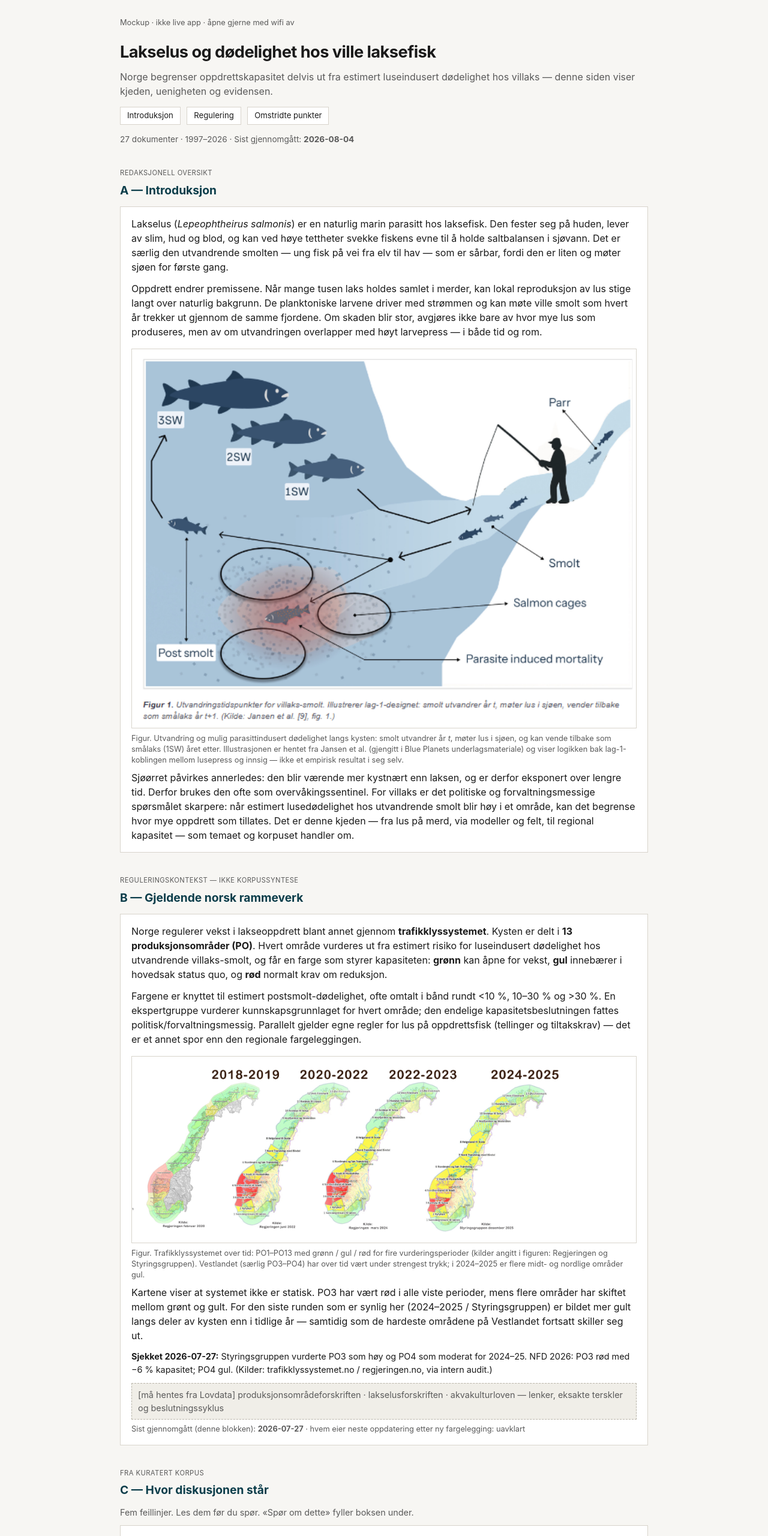
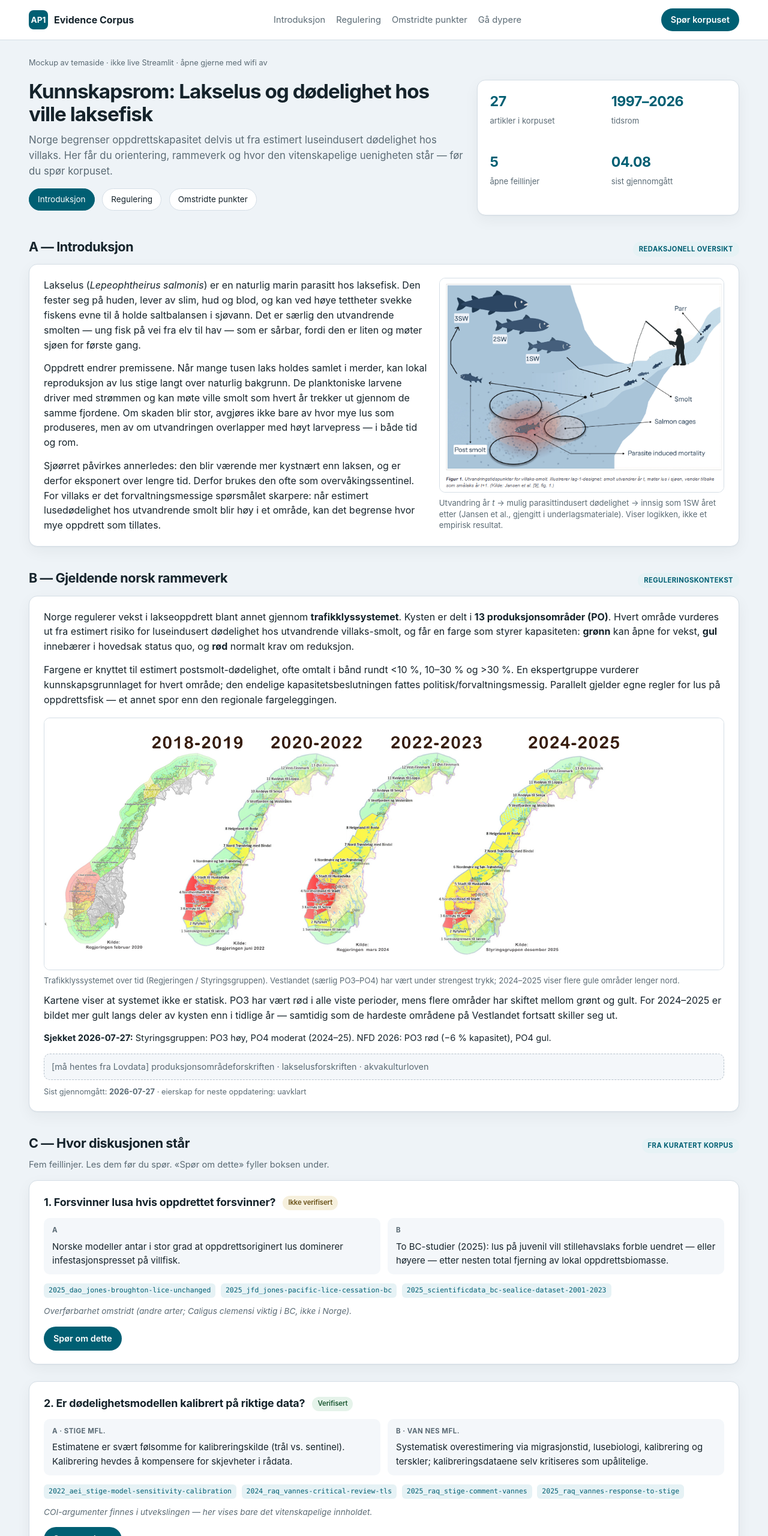
Before and after one commit to hakonbakke/ap1-curated-corpora, a plain HTML site: page mockup/tema-villaks.html in a window 1280 px wide. Shown: the top 2560 px of the page at 60% size. Drawn offline with Linux system fonts and the light colour scheme.

Commit message:
Widen theme mockup toward Bluetalk/AP1 visual language.
Broader layout, teal accent, stats hero, pill ask bar; content spine unchanged.

Co-authored-by: Cursor <cursoragent@cursor.com>

```diff
--- a/mockup/tema-villaks.html
+++ b/mockup/tema-villaks.html
@@ -3,20 +3,23 @@
 <head>
 <meta charset="utf-8">
 <meta name="viewport" content="width=device-width, initial-scale=1">
-<title>Lakselus og dødelighet hos ville laksefisk</title>
+<title>AP1 · Lakselus og dødelighet hos ville laksefisk</title>
 <style>
   :root {
-    --bg: #f7f6f3;
-    --surface: #fff;
-    --ink: #1a1a1a;
-    --muted: #5a5a5a;
-    --line: #d8d4cc;
-    --accent: #0b3d4a;
-    --soft: #f0eee8;
-    --ok: #1e4d2b;
-    --ok-bg: #e7f0e9;
-    --warn: #5a4a1a;
-    --warn-bg: #f3efe3;
+    --bg: #eef3f7;
+    --surface: #ffffff;
+    --ink: #15232b;
+    --muted: #5b6b75;
+    --line: #d5dee6;
+    --accent: #005f73;
+    --accent-soft: #e6f2f5;
+    --soft: #f4f7fa;
+    --ok: #1e5a35;
+    --ok-bg: #e5f3ea;
+    --warn: #6a5218;
+    --warn-bg: #f6f0dd;
+    --radius: 14px;
+    --shadow: 0 1px 2px rgba(21, 35, 43, 0.04), 0 8px 24px rgba(21, 35, 43, 0.05);
   }
   * { box-sizing: border-box; }
   body {
@@ -24,178 +27,389 @@
     font-family: -apple-system, "Segoe UI", Roboto, sans-serif;
     color: var(--ink);
     background: var(--bg);
-    line-height: 1.5;
+    line-height: 1.55;
     font-size: 16px;
   }
   a { color: var(--accent); }
-  .wrap { max-width: 920px; margin: 0 auto; padding: 28px 20px 56px; }
-  h1 { font-size: 1.7rem; margin: 0 0 8px; letter-spacing: -0.02em; }
-  h2 { font-size: 1.2rem; margin: 0 0 12px; color: var(--accent); }
-  h3 { font-size: 1.05rem; margin: 0 0 10px; }
-  p { margin: 0 0 10px; }
-  .muted { color: var(--muted); }
-  .small { font-size: 0.9rem; }
-  .tiny { font-size: 0.8rem; }
+  .topbar {
+    background: var(--surface);
+    border-bottom: 1px solid var(--line);
+    position: sticky;
+    top: 0;
+    z-index: 10;
+  }
+  .topbar-inner {
+    max-width: 1240px;
+    margin: 0 auto;
+    padding: 14px 28px;
+    display: flex;
+    align-items: center;
+    justify-content: space-between;
+    gap: 16px;
+  }
+  .brand {
+    display: flex;
+    align-items: center;
+    gap: 10px;
+    font-weight: 700;
+    color: var(--ink);
+    text-decoration: none;
+  }
+  .brand-mark {
+    width: 32px;
+    height: 32px;
+    border-radius: 8px;
+    background: var(--accent);
+    color: #fff;
+    display: grid;
+    place-items: center;
+    font-size: 0.85rem;
+    font-weight: 700;
+  }
+  .top-nav {
+    display: flex;
+    gap: 18px;
+    flex-wrap: wrap;
+    font-size: 0.92rem;
+  }
+  .top-nav a {
+    color: var(--muted);
+    text-decoration: none;
+  }
+  .top-nav a:hover { color: var(--accent); }
+  .ask-pill {
+    background: var(--accent);
+    color: #fff !important;
+    text-decoration: none;
+    padding: 8px 16px;
+    border-radius: 999px;
+    font-size: 0.9rem;
+    font-weight: 600;
+  }
+  .wrap {
+    max-width: 1240px;
+    margin: 0 auto;
+    padding: 28px 28px 72px;
+  }
   .note {
     font-size: 0.8rem;
     color: var(--muted);
-    margin-bottom: 20px;
+    margin: 0 0 18px;
   }
-  .header { margin-bottom: 28px; }
-  .chips { margin: 14px 0 8px; }
+  .hero {
+    display: grid;
+    grid-template-columns: 1.5fr 0.9fr;
+    gap: 20px;
+    margin-bottom: 28px;
+    align-items: stretch;
+  }
+  @media (max-width: 900px) {
+    .hero { grid-template-columns: 1fr; }
+    .top-nav { display: none; }
+  }
+  .hero-main h1 {
+    font-size: clamp(1.8rem, 2.6vw, 2.35rem);
+    margin: 0 0 10px;
+    letter-spacing: -0.03em;
+    line-height: 1.15;
+  }
+  .hero-main .lede {
+    color: var(--muted);
+    font-size: 1.05rem;
+    max-width: 46rem;
+    margin: 0 0 16px;
+  }
+  .chips { margin: 4px 0 0; }
   .chip {
     display: inline-block;
     text-decoration: none;
     border: 1px solid var(--line);
     background: var(--surface);
     color: var(--ink);
-    padding: 4px 11px;
+    padding: 7px 14px;
+    font-size: 0.85rem;
+    margin: 0 8px 8px 0;
+    border-radius: 999px;
+  }
+  .chip:hover, .chip.on {
+    background: var(--accent);
+    border-color: var(--accent);
+    color: #fff;
+  }
+  .stats {
+    background: var(--surface);
+    border: 1px solid var(--line);
+    border-radius: var(--radius);
+    box-shadow: var(--shadow);
+    padding: 18px 20px;
+    display: grid;
+    grid-template-columns: 1fr 1fr;
+    gap: 14px 10px;
+  }
+  .stat strong {
+    display: block;
+    font-size: 1.45rem;
+    letter-spacing: -0.02em;
+    color: var(--accent);
+  }
+  .stat span {
     font-size: 0.82rem;
-    margin: 0 6px 6px 0;
+    color: var(--muted);
   }
-  .chip:hover { border-color: var(--accent); }
-  .meta { font-size: 0.85rem; color: var(--muted); }
-  .section { margin: 32px 0; }
+  .section { margin: 36px 0; }
+  .section-head {
+    display: flex;
+    align-items: baseline;
+    justify-content: space-between;
+    gap: 12px;
+    margin-bottom: 12px;
+    flex-wrap: wrap;
+  }
+  h2 {
+    font-size: 1.35rem;
+    margin: 0;
+    color: var(--ink);
+    letter-spacing: -0.02em;
+  }
   .tag {
     display: inline-block;
     font-size: 0.7rem;
+    font-weight: 700;
+    letter-spacing: 0.04em;
+    text-transform: uppercase;
+    color: var(--accent);
+    background: var(--accent-soft);
+    padding: 4px 10px;
+    border-radius: 999px;
+  }
+  .card {
+    background: var(--surface);
+    border: 1px solid var(--line);
+    border-radius: var(--radius);
+    box-shadow: var(--shadow);
+    padding: 22px 24px;
+    margin: 0 0 14px;
+  }
+  .muted { color: var(--muted); }
+  .small { font-size: 0.92rem; }
+  .tiny { font-size: 0.8rem; }
+  .prose p { margin: 0 0 14px; }
+  .prose p:last-child { margin-bottom: 0; }
+  .figure { margin: 18px 0 12px; }
+  .figure img {
+    display: block;
+    width: 100%;
+    height: auto;
+    border-radius: 10px;
+    border: 1px solid var(--line);
+    background: #fff;
+  }
+  .figure figcaption {
+    font-size: 0.82rem;
+    color: var(--muted);
+    margin-top: 8px;
+    line-height: 1.4;
+  }
+  .placeholder {
+    background: var(--soft);
+    border: 1px dashed #b7c2cc;
+    color: var(--muted);
+    padding: 10px 12px;
+    margin: 12px 0 0;
+    font-size: 0.9rem;
+    border-radius: 10px;
+  }
+  .debate-grid {
+    display: grid;
+    grid-template-columns: 1fr;
+    gap: 14px;
+  }
+  .card h3 {
+    font-size: 1.12rem;
+    margin: 0 0 12px;
+    letter-spacing: -0.01em;
+  }
+  .cols { display: grid; grid-template-columns: 1fr 1fr; gap: 12px; }
+  @media (max-width: 720px) { .cols { grid-template-columns: 1fr; } }
+  .side {
+    background: var(--soft);
+    padding: 12px 14px;
+    border-radius: 10px;
+    font-size: 0.94rem;
+  }
+  .side-label {
+    font-size: 0.72rem;
+    font-weight: 700;
     text-transform: uppercase;
     letter-spacing: 0.04em;
     color: var(--muted);
     margin-bottom: 6px;
   }
-  .card {
-    background: var(--surface);
-    border: 1px solid var(--line);
-    padding: 16px 18px;
-    margin: 0 0 12px;
-  }
-  .cols { display: flex; gap: 14px; }
-  .cols > * { flex: 1; min-width: 0; }
-  @media (max-width: 720px) { .cols { flex-direction: column; } }
-  .side {
-    background: var(--soft);
-    padding: 10px 12px;
-    font-size: 0.92rem;
-  }
-  .side-label {
-    font-size: 0.72rem;
-    text-transform: uppercase;
-    letter-spacing: 0.04em;
-    color: var(--muted);
-    margin-bottom: 6px;
-  }
-  .papers { margin: 10px 0 8px; }
+  .papers { margin: 12px 0 8px; }
   .paper {
     display: inline-block;
     font-family: ui-monospace, Consolas, monospace;
     font-size: 0.72rem;
-    background: var(--soft);
-    border: 1px solid var(--line);
-    padding: 2px 7px;
+    background: var(--accent-soft);
+    color: var(--accent);
+    border-radius: 6px;
+    padding: 3px 8px;
     margin: 0 4px 4px 0;
   }
   .badge {
     display: inline-block;
     font-size: 0.72rem;
-    padding: 2px 8px;
+    font-weight: 600;
+    padding: 3px 9px;
     margin-left: 8px;
+    border-radius: 999px;
     vertical-align: middle;
   }
   .badge-ok { background: var(--ok-bg); color: var(--ok); }
   .badge-warn { background: var(--warn-bg); color: var(--warn); }
-  .caveat { font-size: 0.85rem; color: var(--muted); font-style: italic; margin: 8px 0 12px; }
+  .caveat {
+    font-size: 0.86rem;
+    color: var(--muted);
+    font-style: italic;
+    margin: 8px 0 14px;
+  }
   .btn {
     appearance: none;
-    border: 1px solid var(--accent);
+    border: 0;
     background: var(--accent);
     color: #fff;
-    padding: 8px 12px;
+    padding: 9px 16px;
     font: inherit;
     font-size: 0.9rem;
+    font-weight: 600;
     cursor: pointer;
+    border-radius: 999px;
   }
-  .btn.ghost { background: #fff; color: var(--accent); }
-  .placeholder {
-    background: var(--soft);
-    border: 1px dashed #b9b5aa;
-    color: var(--muted);
-    padding: 8px 10px;
-    margin: 6px 0;
-    font-size: 0.9rem;
+  .btn.ghost {
+    background: #fff;
+    color: var(--accent);
+    border: 1px solid var(--accent);
   }
-  .bullets { padding-left: 1.2em; margin: 0; }
-  .bullets li { margin-bottom: 8px; }
-  textarea {
-    width: 100%;
-    min-height: 70px;
-    font: inherit;
-    padding: 10px;
-    border: 1px solid var(--line);
-    background: #fff;
-    resize: vertical;
-  }
-  .row { display: flex; flex-wrap: wrap; gap: 10px; align-items: center; margin: 12px 0; }
-  .toggle { display: inline-flex; border: 1px solid var(--line); }
-  .toggle button {
-    border: 0; background: #fff; padding: 7px 12px; font: inherit; cursor: pointer;
-  }
-  .toggle button.on { background: var(--accent); color: #fff; }
-  .answer {
+  .ask-box {
+    display: flex;
+    gap: 10px;
+    align-items: stretch;
     background: var(--surface);
     border: 1px solid var(--line);
-    padding: 14px 16px;
-    margin-top: 10px;
+    border-radius: 999px;
+    padding: 8px 8px 8px 18px;
+    box-shadow: var(--shadow);
+  }
+  .ask-box textarea {
+    flex: 1;
+    border: 0;
+    resize: none;
+    min-height: 44px;
+    max-height: 120px;
+    padding: 10px 0;
+    font: inherit;
+    background: transparent;
+    outline: none;
+  }
+  .ask-box .btn { align-self: center; }
+  .row {
+    display: flex;
+    flex-wrap: wrap;
+    gap: 10px;
+    align-items: center;
+    margin: 14px 0;
+  }
+  .toggle {
+    display: inline-flex;
+    background: var(--soft);
+    border-radius: 999px;
+    padding: 3px;
+  }
+  .toggle button {
+    border: 0;
+    background: transparent;
+    padding: 7px 14px;
+    font: inherit;
+    cursor: pointer;
+    border-radius: 999px;
+    color: var(--muted);
+  }
+  .toggle button.on {
+    background: var(--accent);
+    color: #fff;
+  }
+  .answer {
+    background: var(--soft);
+    border-radius: 12px;
+    padding: 16px 18px;
+    margin-top: 12px;
   }
   .footer {
-    margin-top: 40px;
-    padding-top: 16px;
+    margin-top: 48px;
+    padding-top: 18px;
     border-top: 1px solid var(--line);
     font-size: 0.82rem;
     color: var(--muted);
   }
-  .figure {
-    margin: 16px 0 8px;
+  .two-col {
+    display: grid;
+    grid-template-columns: 1.15fr 0.85fr;
+    gap: 16px;
   }
-  .figure img {
-    display: block;
-    width: 100%;
-    height: auto;
-    border: 1px solid var(--line);
-    background: #fff;
-  }
-  .figure figcaption {
-    font-size: 0.8rem;
-    color: var(--muted);
-    margin-top: 8px;
-    line-height: 1.4;
-  }
-  .prose p { margin: 0 0 12px; }
-  .prose p:last-child { margin-bottom: 0; }
+  @media (max-width: 960px) { .two-col { grid-template-columns: 1fr; } }
 </style>
 </head>
 <body>
+
+<header class="topbar">
+  <div class="topbar-inner">
+    <a class="brand" href="#topp">
+      <span class="brand-mark">AP1</span>
+      <span>Evidence Corpus</span>
+    </a>
+    <nav class="top-nav">
+      <a href="#a">Introduksjon</a>
+      <a href="#b">Regulering</a>
+      <a href="#c">Omstridte punkter</a>
+      <a href="#d">Gå dypere</a>
+    </nav>
+    <a class="ask-pill" href="#d">Spør korpuset</a>
+  </div>
+</header>
+
 <div class="wrap">
+  <p class="note">Mockup av temaside · ikke live Streamlit · åpne gjerne med wifi av</p>
 
-  <p class="note">Mockup · ikke live app · åpne gjerne med wifi av</p>
-
-  <!-- Above the fold -->
-  <header class="header" id="topp">
-    <h1>Lakselus og dødelighet hos ville laksefisk</h1>
-    <p class="muted">Norge begrenser oppdrettskapasitet delvis ut fra estimert luseindusert dødelighet hos villaks — denne siden viser kjeden, uenigheten og evidensen.</p>
+  <section class="hero" id="topp">
+    <div class="hero-main">
+      <h1>Kunnskapsrom: Lakselus og dødelighet hos ville laksefisk</h1>
+      <p class="lede">
+        Norge begrenser oppdrettskapasitet delvis ut fra estimert luseindusert dødelighet hos villaks.
+        Her får du orientering, rammeverk og hvor den vitenskapelige uenigheten står — før du spør korpuset.
+      </p>
       <div class="chips">
-      <a class="chip" href="#a">Introduksjon</a>
+        <a class="chip on" href="#a">Introduksjon</a>
         <a class="chip" href="#b">Regulering</a>
         <a class="chip" href="#c">Omstridte punkter</a>
       </div>
-    <p class="meta">27 dokumenter · 1997–2026 · Sist gjennomgått: <strong>2026-08-04</strong></p>
-  </header>
+    </div>
+    <aside class="stats" aria-label="Korpusstatus">
+      <div class="stat"><strong>27</strong><span>artikler i korpuset</span></div>
+      <div class="stat"><strong>1997–2026</strong><span>tidsrom</span></div>
+      <div class="stat"><strong>5</strong><span>åpne feillinjer</span></div>
+      <div class="stat"><strong>04.08</strong><span>sist gjennomgått</span></div>
+    </aside>
+  </section>
 
   <!-- A -->
   <section class="section" id="a">
-    <p class="tag">Redaksjonell oversikt</p>
+    <div class="section-head">
       <h2>A — Introduksjon</h2>
+      <span class="tag">Redaksjonell oversikt</span>
+    </div>
     <div class="card prose">
+      <div class="two-col">
+        <div>
           <p>
             Lakselus (<em>Lepeophtheirus salmonis</em>) er en naturlig marin parasitt hos laksefisk.
             Den fester seg på huden, lever av slim, hud og blod, og kan ved høye tettheter svekke
@@ -209,30 +423,30 @@
             Om skaden blir stor, avgjøres ikke bare av hvor mye lus som produseres, men av om
             utvandringen overlapper med høyt larvepress — i både tid og rom.
           </p>
-      <figure class="figure">
-        <img src="figur-smolt-lus.png" alt="Skisse: smolt vandrer fra elv til sjø, møter lusetrykk ved oppdrettsmerder, og vender tilbake som 1SW–3SW.">
-        <figcaption>
-          Figur. Utvandring og mulig parasittindusert dødelighet langs kysten: smolt utvandrer år <em>t</em>,
-          møter lus i sjøen, og kan vende tilbake som smålaks (1SW) året etter.
-          Illustrasjonen er hentet fra Jansen et al. (gjengitt i Blue Planets underlagsmateriale) og
-          viser logikken bak lag-1-koblingen mellom lusepress og innsig — ikke et empirisk resultat i seg selv.
-        </figcaption>
-      </figure>
           <p>
             Sjøørret påvirkes annerledes: den blir værende mer kystnært enn laksen, og er derfor
             eksponert over lengre tid. Derfor brukes den ofte som overvåkingssentinel. For villaks
-        er det politiske og forvaltningsmessige spørsmålet skarpere: når estimert lusedødelighet
-        hos utvandrende smolt blir høy i et område, kan det begrense hvor mye oppdrett som tillates.
-        Det er denne kjeden — fra lus på merd, via modeller og felt, til regional kapasitet —
-        som temaet og korpuset handler om.
+            er det forvaltningsmessige spørsmålet skarpere: når estimert lusedødelighet hos
+            utvandrende smolt blir høy i et område, kan det begrense hvor mye oppdrett som tillates.
           </p>
+        </div>
+        <figure class="figure" style="margin:0">
+          <img src="figur-smolt-lus.png" alt="Skisse: smolt vandrer fra elv til sjø, møter lusetrykk ved oppdrettsmerder, og vender tilbake som 1SW–3SW.">
+          <figcaption>
+            Utvandring år <em>t</em> → mulig parasittindusert dødelighet → innsig som 1SW året etter
+            (Jansen et al., gjengitt i underlagsmateriale). Viser logikken, ikke et empirisk resultat.
+          </figcaption>
+        </figure>
+      </div>
     </div>
   </section>
 
   <!-- B -->
   <section class="section" id="b">
-    <p class="tag">Reguleringskontekst — ikke korpussyntese</p>
+    <div class="section-head">
       <h2>B — Gjeldende norsk rammeverk</h2>
+      <span class="tag">Reguleringskontekst</span>
+    </div>
     <div class="card prose">
       <p>
         Norge regulerer vekst i lakseoppdrett blant annet gjennom <strong>trafikklyssystemet</strong>.
@@ -245,39 +459,38 @@
         Fargene er knyttet til estimert postsmolt-dødelighet, ofte omtalt i bånd rundt
         &lt;10&nbsp;%, 10–30&nbsp;% og &gt;30&nbsp;%. En ekspertgruppe vurderer kunnskapsgrunnlaget
         for hvert område; den endelige kapasitetsbeslutningen fattes politisk/forvaltningsmessig.
-        Parallelt gjelder egne regler for lus på oppdrettsfisk (tellinger og tiltakskrav) —
-        det er et annet spor enn den regionale fargeleggingen.
+        Parallelt gjelder egne regler for lus på oppdrettsfisk — et annet spor enn den regionale fargeleggingen.
       </p>
       <figure class="figure">
-        <img src="figur-trafikklys.png" alt="Kart over Norges 13 produksjonsområder fargelagt grønn, gul og rød for periodene 2018–2019, 2020–2022, 2022–2023 og 2024–2025.">
+        <img src="figur-trafikklys.png" alt="Kart over Norges 13 produksjonsområder fargelagt grønn, gul og rød for fire perioder.">
         <figcaption>
-          Figur. Trafikklyssystemet over tid: PO1–PO13 med grønn / gul / rød for fire vurderingsperioder
-          (kilder angitt i figuren: Regjeringen og Styringsgruppen). Vestlandet (særlig PO3–PO4)
-          har over tid vært under strengest trykk; i 2024–2025 er flere midt- og nordlige områder gul.
+          Trafikklyssystemet over tid (Regjeringen / Styringsgruppen). Vestlandet (særlig PO3–PO4)
+          har vært under strengest trykk; 2024–2025 viser flere gule områder lenger nord.
         </figcaption>
       </figure>
       <p>
         Kartene viser at systemet ikke er statisk. PO3 har vært rød i alle viste perioder, mens
-        flere områder har skiftet mellom grønt og gult. For den siste runden som er synlig her
-        (2024–2025 / Styringsgruppen) er bildet mer gult langs deler av kysten enn i tidlige år —
-        samtidig som de hardeste områdene på Vestlandet fortsatt skiller seg ut.
+        flere områder har skiftet mellom grønt og gult. For 2024–2025 er bildet mer gult langs
+        deler av kysten enn i tidlige år — samtidig som de hardeste områdene på Vestlandet fortsatt skiller seg ut.
       </p>
       <p class="small">
-        <strong>Sjekket 2026-07-27:</strong> Styringsgruppen vurderte PO3 som høy og PO4 som moderat
-        for 2024–25. NFD 2026: PO3 rød med −6&nbsp;% kapasitet; PO4 gul.
-        (Kilder: trafikklyssystemet.no / regjeringen.no, via intern audit.)
+        <strong>Sjekket 2026-07-27:</strong> Styringsgruppen: PO3 høy, PO4 moderat (2024–25).
+        NFD 2026: PO3 rød (−6&nbsp;% kapasitet), PO4 gul.
       </p>
-      <div class="placeholder">[må hentes fra Lovdata] produksjonsområdeforskriften · lakselusforskriften · akvakulturloven — lenker, eksakte terskler og beslutningssyklus</div>
-      <p class="tiny muted">Sist gjennomgått (denne blokken): <strong>2026-07-27</strong> · hvem eier neste oppdatering etter ny fargelegging: uavklart</p>
+      <div class="placeholder">[må hentes fra Lovdata] produksjonsområdeforskriften · lakselusforskriften · akvakulturloven</div>
+      <p class="tiny muted" style="margin-top:10px">Sist gjennomgått: <strong>2026-07-27</strong> · eierskap for neste oppdatering: uavklart</p>
     </div>
   </section>
 
   <!-- C -->
   <section class="section" id="c">
-    <p class="tag">Fra kuratert korpus</p>
+    <div class="section-head">
       <h2>C — Hvor diskusjonen står</h2>
-    <p class="muted small">Fem feillinjer. Les dem før du spør. «Spør om dette» fyller boksen under.</p>
+      <span class="tag">Fra kuratert korpus</span>
+    </div>
+    <p class="muted small" style="margin:-4px 0 14px">Fem feillinjer. Les dem før du spør. «Spør om dette» fyller boksen under.</p>
 
+    <div class="debate-grid">
       <div class="card">
         <h3>1. Forsvinner lusa hvis oppdrettet forsvinner?
           <span class="badge badge-warn">Ikke verifisert</span>
@@ -395,24 +608,30 @@
         <p class="caveat">Hawley = sjøørret, ikke laks. Dawson: terskler er ikke utbyttbare mellom arter.</p>
         <button class="btn" type="button" onclick="ask(4)">Spør om dette</button>
       </div>
+    </div>
   </section>
 
   <!-- D -->
   <section class="section" id="d">
-    <p class="tag">Syntetisert fra kilder · demo</p>
+    <div class="section-head">
       <h2>D — Gå dypere</h2>
+      <span class="tag">Syntetisert fra kilder · demo</span>
+    </div>
     <div class="card">
-      <label class="tiny muted" for="q">Spørsmål</label>
-      <textarea id="q" placeholder="Klikk «Spør om dette» på et kort, eller skriv selv…"></textarea>
+      <p class="muted small">Samme idé som i Streamlit-appen: still et spørsmål til korpuset. Her er svaret et forhåndsskrevet <strong>eksempelsvar</strong> — ikke live API.</p>
+      <div class="ask-box">
+        <textarea id="q" placeholder="Hva er evidensen for …"></textarea>
+        <button class="btn" type="button" onclick="showAns()">Spør</button>
+      </div>
       <div class="row">
         <div class="toggle">
           <button type="button" id="t-f" class="on" onclick="setMode('f')">Forsker</button>
           <button type="button" id="t-i" onclick="setMode('i')">Ikke-forsker</button>
         </div>
-        <button class="btn ghost" type="button" onclick="showAns()">Vis eksempelsvar</button>
+        <span class="tiny muted">Speiler appens målgruppe-toggle</span>
       </div>
       <div id="ans" class="answer" hidden>
-        <p class="tiny"><strong>Eksempelsvar</strong> — ikke live API. I appen genereres dette fra hentede kilder.</p>
+        <p class="tiny"><strong>Eksempelsvar</strong> — i live-appen genereres dette fra hentede kilder.</p>
         <div id="ans-f">
           <p>Evidensen for at luseindusert smoltdødelighet gir færre voksne tilbake er <strong>omstridt</strong>.</p>
           <p>Jansen et al. 2025 finner signifikant negativ PIM→1SW i 104 elver, men PIM er ikke den dominerende kovariaten (TS/CGW forklarer mer). Dadswell, Jonsson og Gillson plasserer hovedvekten på andre marine drivere. Additiv vs. kompensatorisk dødelighet er ikke avgjort i korpuset.</p>
@@ -426,7 +645,7 @@
   </section>
 
   <footer class="footer">
-    Mockup av AP1-temaside · Fil: <code>mockup/tema-villaks.html</code> · Streamlit-appen er urørt.
+    Mockup av AP1-temaside · visuell retning nær Bluetalk kunnskapsrom + eksisterende Spør-flyt · Streamlit-appen er urørt.
   </footer>
 </div>
 
```
Lines whose indentation alone changed are shown as unchanged.
